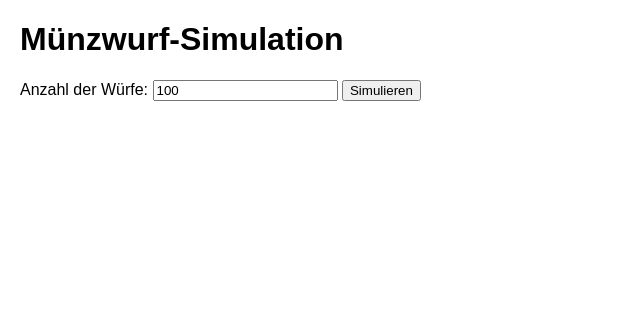
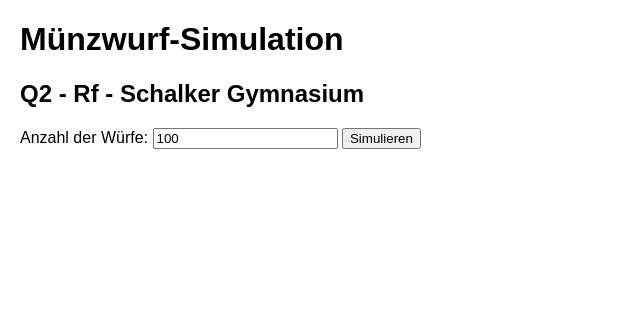
Before and after one commit to Rf081086/muenzwurf, a plain HTML site: page index.html in a window 1280 px wide. Shown: the whole page, without its empty margins (0-640 px from the left). Drawn offline with nearby package versions, Linux system fonts and the light colour scheme.

Commit message:
Update index.html

```diff
--- a/index.html
+++ b/index.html
@@ -35,7 +35,7 @@
 </head>
 <body>
   <h1>Münzwurf-Simulation</h1>
-
+<h2>Q2 - Rf - Schalker Gymnasium</h2>
   <label for="anzahl">Anzahl der Würfe:</label>
   <input type="number" id="anzahl" value="100" min="1">
   <button onclick="simulate()">Simulieren</button>
```
